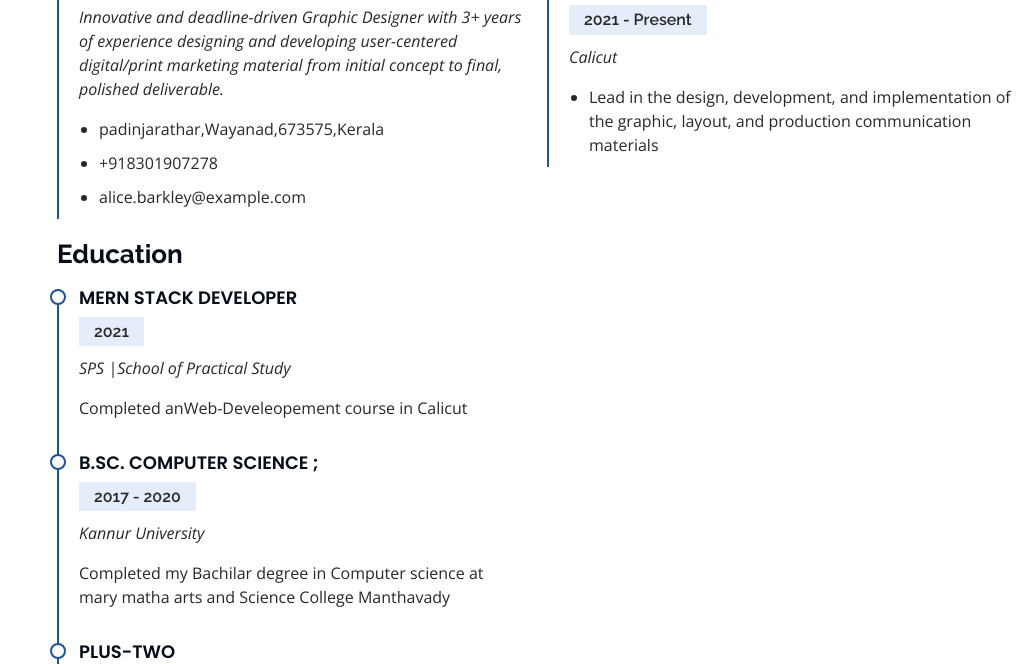
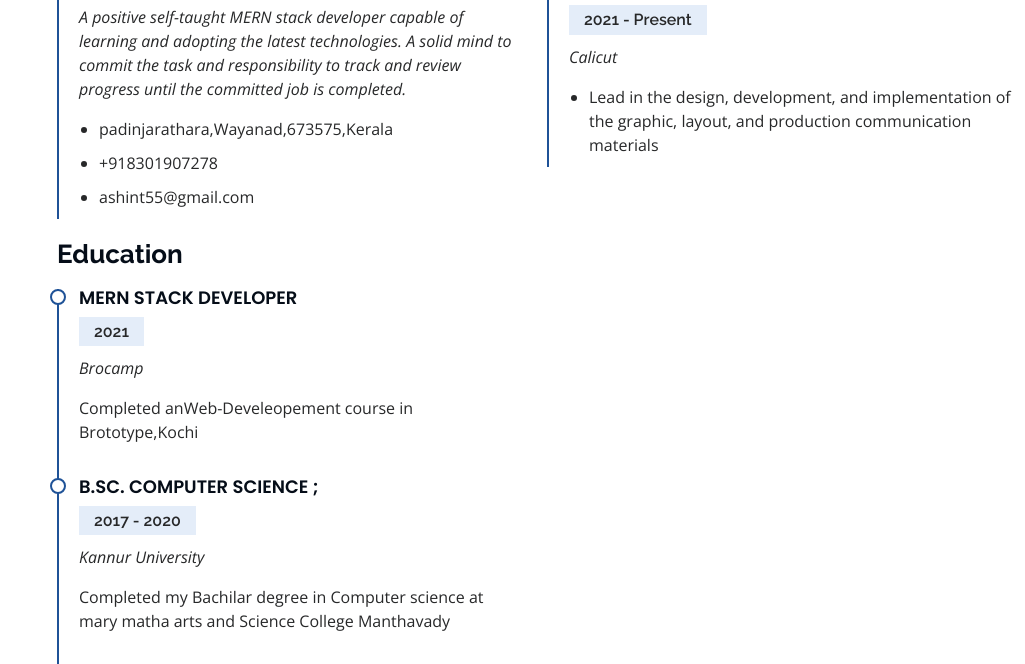
Before and after one commit to Ashin-55/personalWebsite, a plain HTML site: page index.html in a window 1280 px wide. Shown: the part 2549-3213 px from the top of the page, without its empty margins (255-1280 px from the left). Drawn offline with nearby package versions, Linux system fonts and the light colour scheme.

Commit message:
Update index.html

```diff
--- a/index.html
+++ b/index.html
@@ -64,7 +64,7 @@
               class="instagram"
               ><i class="bx bxl-instagram"></i
             ></a>
-            <a href="mailto:ashinthankachan1999@gmail.com" class="google-plus"
+            <a href="mailto:ashint55@gmail.com" class="google-plus"
               ><i class="bx bxl-skype"></i
             ></a>
             <a
@@ -169,7 +169,7 @@
                     </li>
                     <li>
                       <i class="bi bi-chevron-right"></i>
-                      <strong>City:</strong> <span>Calicut, INDIA</span>
+                      <strong>City:</strong> <span>Kochi, INDIA</span>
                     </li>
                   </ul>
                 </div>
@@ -187,7 +187,7 @@
                     <li>
                       <i class="bi bi-chevron-right"></i>
                       <strong>Email:</strong>
-                      <span>ashinthankachan1999@gmail.com</span>
+                      <span>ashint55.com</span>
                     </li>
                     <li>
                       <i class="bi bi-chevron-right"></i>
@@ -246,7 +246,7 @@
                 <i class="bi bi-journal-richtext"></i>
                 <span
                   data-purecounter-start="0"
-                  data-purecounter-end="1"
+                  data-purecounter-end="3"
                   data-purecounter-duration="1"
                   class="purecounter"
                 ></span>
@@ -412,16 +412,14 @@
                 <h4>Ashin Thankachan</h4>
                 <p>
                   <em
-                    >Innovative and deadline-driven Graphic Designer with 3+
-                    years of experience designing and developing user-centered
-                    digital/print marketing material from initial concept to
-                    final, polished deliverable.</em
+                    >A positive self-taught MERN stack developer capable of learning and adopting the latest technologies.
+A solid mind to commit the task and responsibility to track and review progress until the committed job is completed.</em
                   >
                 </p>
                 <ul>
-                  <li>padinjarathar,Wayanad,673575,Kerala</li>
+                  <li>padinjarathara,Wayanad,673575,Kerala</li>
                   <li>+918301907278</li>
-                  <li>alice.barkley@example.com</li>
+                  <li>ashint55@gmail.com</li>
                 </ul>
               </div>
 
@@ -429,8 +427,8 @@
               <div class="resume-item">
                 <h4>MERN Stack Developer</h4>
                 <h5>2021</h5>
-                <p><em>SPS |School of Practical Study</em></p>
-                <p>Completed anWeb-Develeopement course in Calicut</p>
+                <p><em>Brocamp</em></p>
+                <p>Completed anWeb-Develeopement course in Brototype,Kochi</p>
               </div>
               <div class="resume-item">
                 <h4>B.Sc. Computer Science ;</h4>
@@ -986,7 +984,7 @@
                 <div class="email">
                   <i class="bi bi-envelope"></i>
                   <h4>Email:</h4>
-                  <p>ashinthankachan1999@gmail.com</p>
+                  <p>ashint55@gmail.com</p>
                 </div>
 
                 <div class="phone">
```
